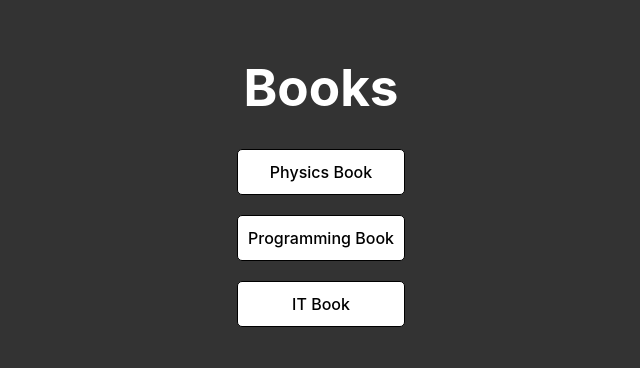
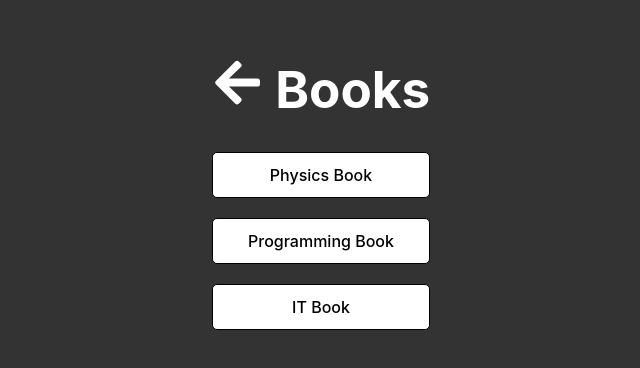
Before and after one commit to ZeyadAttia5/El-m4t4teen, a React (Vite) app in the folder Helpawy/: page /book-selection in a window 1280 px wide. Shown: the part 214-582 px from the top of the page, without its empty margins (319-959 px from the left). Built offline with nearby package versions, Linux system fonts and the light colour scheme.

Commit message:
added arrows

```diff
--- a/Helpawy/package.json
+++ b/Helpawy/package.json
@@ -18,6 +18,7 @@
     "react-countdown": "^2.3.5",
     "react-countdown-circle-timer": "^3.2.1",
     "react-dom": "^18.2.0",
+    "react-icons": "^5.2.1",
     "react-router-dom": "^6.23.0",
     "react-toastify": "^10.0.5"
   },
--- a/Helpawy/src/App.jsx
+++ b/Helpawy/src/App.jsx
@@ -20,7 +20,7 @@ function App() {
         <Route path="/" element={<TeachingDashboard/>} />
 
         <Route path="/teacher-form" element={<TeacherForm />} />
-
+        <Route path="/teacher-dashboard" element={<TeachingDashboard/>} />
 
         <Route path="/teaching-posts" element={<TeachingPosts />} />
         <Route path="/teachers/:id" element={<TeacherDetails />} />
--- a/Helpawy/src/Teach/BookSelection.css
+++ b/Helpawy/src/Teach/BookSelection.css
@@ -15,6 +15,10 @@ body
     color: #ffffff;
   }
 
+  #LinkArrow
+  {
+    color: white;
+  }
   .books-list {
     list-style-type: none;
     padding: 0;
--- a/Helpawy/src/Teach/BookSelection.jsx
+++ b/Helpawy/src/Teach/BookSelection.jsx
@@ -1,8 +1,9 @@
 // BookSelection.js
 
 import React from 'react';
+import './BookSelection.css';
 import { Link } from 'react-router-dom';
-import './BookSelection.css';
+import { FaArrowLeft } from 'react-icons/fa';
 
 const books = [
   { id: 1, name: 'Physics Book', author: 'John Doe', edition: '2nd Edition', summary: 'A comprehensive guide to physics.' },
@@ -15,7 +16,8 @@ const books = [
 const BookSelection = () => {
   return (
     <div className="books-container">
-      <h1>Books</h1>
+      <h1 className="heading">
+      <Link to="/teacher-dashboard" className="back-arroww" id = "LinkArrow"><FaArrowLeft /></Link> Books </h1>
       <ul className="books-list">
         {books.map(book => (
           <li key={book.id}>
--- a/Helpawy/src/Teach/StationaryLists.jsx
+++ b/Helpawy/src/Teach/StationaryLists.jsx
@@ -2,6 +2,7 @@ import React, { useState } from 'react';
 import { Link } from 'react-router-dom';
 import './TeachingPosts.css';
 import { useNavigate } from 'react-router-dom';
+import { FaArrowLeft } from 'react-icons/fa';
 const teachers = [
   { id: 1, name: 'Physics Books'},
   { id: 2, name: 'Math Books' },
@@ -28,7 +29,8 @@ const StationaryLists = () => {
 
   return (
     <div className="teacher-list-container">
-      <h1>Stationary Items</h1>
+      <h1 className="heading">
+      <Link to="/teacher-dashboard" className="back-arroww" id = "LinkArrow"><FaArrowLeft /></Link> Stationary Items </h1>
       <input type="text" value={filter} onChange={handleFilterChange} placeholder="Filter by name" />
       <ul>
         {filteredTeachers.map(item => (
--- a/Helpawy/src/Teach/TeacherForm.css
+++ b/Helpawy/src/Teach/TeacherForm.css
@@ -20,13 +20,20 @@ body {
   align-items: center;
   min-height: 100vh;
 }
-
+link
+{
+  color: white;
+}
 .teacher-form-container h2 {
   font-size: 24px;
   margin-bottom: 10px;
   color: white;
 }
 
+#LinkArrow
+{
+  color: white;
+}
 .teacher-form-container .subject-selection {
   margin-bottom: 20px;
 }
--- a/Helpawy/src/Teach/TeacherForm.jsx
+++ b/Helpawy/src/Teach/TeacherForm.jsx
@@ -1,5 +1,7 @@
 import React, { useState } from 'react';
 import './TeacherForm.css';
+import { Link } from 'react-router-dom';
+import { FaArrowLeft } from 'react-icons/fa';
 
 const TeacherForm = () => {
   const subjects = ["Math", "English", "Computer"];
@@ -61,7 +63,8 @@ const TeacherForm = () => {
 
   return (
     <div className="teacher-form-container">
-      <h2>Teacher Form</h2>
+      <h2 className="heading">
+      <Link to="/teacher-dashboard" className="back-arroww" id = "LinkArrow"><FaArrowLeft /></Link> Teacher Form </h2>
 
       <div className="subject-selection">
         <label>Select Subjects:</label>
--- a/Helpawy/src/Teach/TeachingPosts.css
+++ b/Helpawy/src/Teach/TeachingPosts.css
@@ -19,6 +19,10 @@
     border-radius: 5px;
   }
 
+  #LinkArrow
+  {
+    color: white;
+  }
   .teacher-list-container input[type="text"]:focus {
     outline: none;
   }
--- a/Helpawy/src/Teach/TeachingPosts.jsx
+++ b/Helpawy/src/Teach/TeachingPosts.jsx
@@ -1,7 +1,8 @@
 import React, { useState } from 'react';
 import { useNavigate } from 'react-router-dom';
 import './TeachingPosts.css';
-
+import { Link } from 'react-router-dom';
+import { FaArrowLeft } from 'react-icons/fa';
 const teachers = [
   { id: 1, name: 'Math Teacher', subject: 'Math', teachingAreas: 'Madinaty', governorate: 'Cairo' },
   { id: 2, name: 'English Teacher', subject: 'English', teachingAreas: 'Sheikh Zayed', governorate: 'Giza' },
@@ -30,7 +31,8 @@ const TeachingPosts = () => {
 
   return (
     <div className="teacher-list-container">
-      <h1>Teachers</h1>
+      <h1 className="heading">
+      <Link to="/teacher-dashboard" className="back-arroww" id = "LinkArrow"><FaArrowLeft /></Link> Teachers </h1>
       <input type="text" value={filter} onChange={handleFilterChange} placeholder="Filter by subject, area, or governorate" />
       <ul>
         {filteredTeachers.map(teacher => (
```
Also changed, not shown: 1 other file (tests, documents, lock files or other folders).
